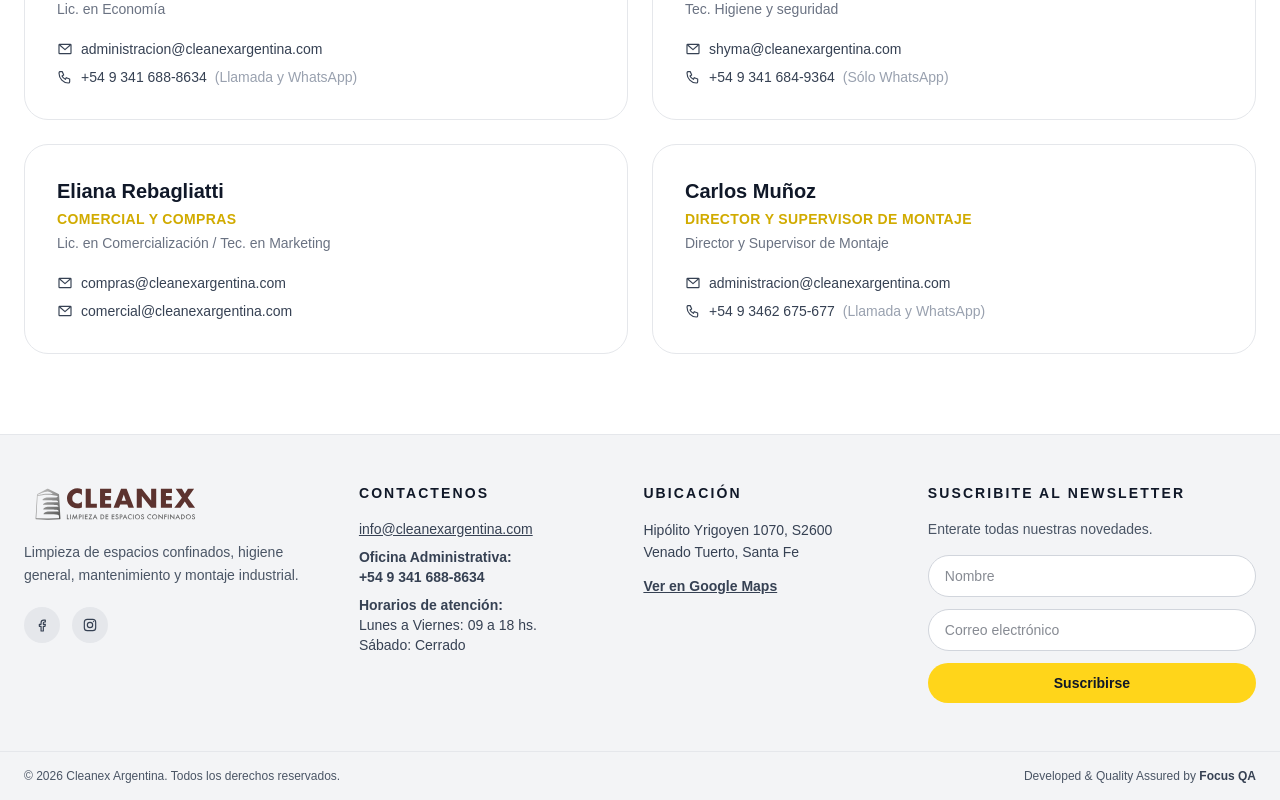
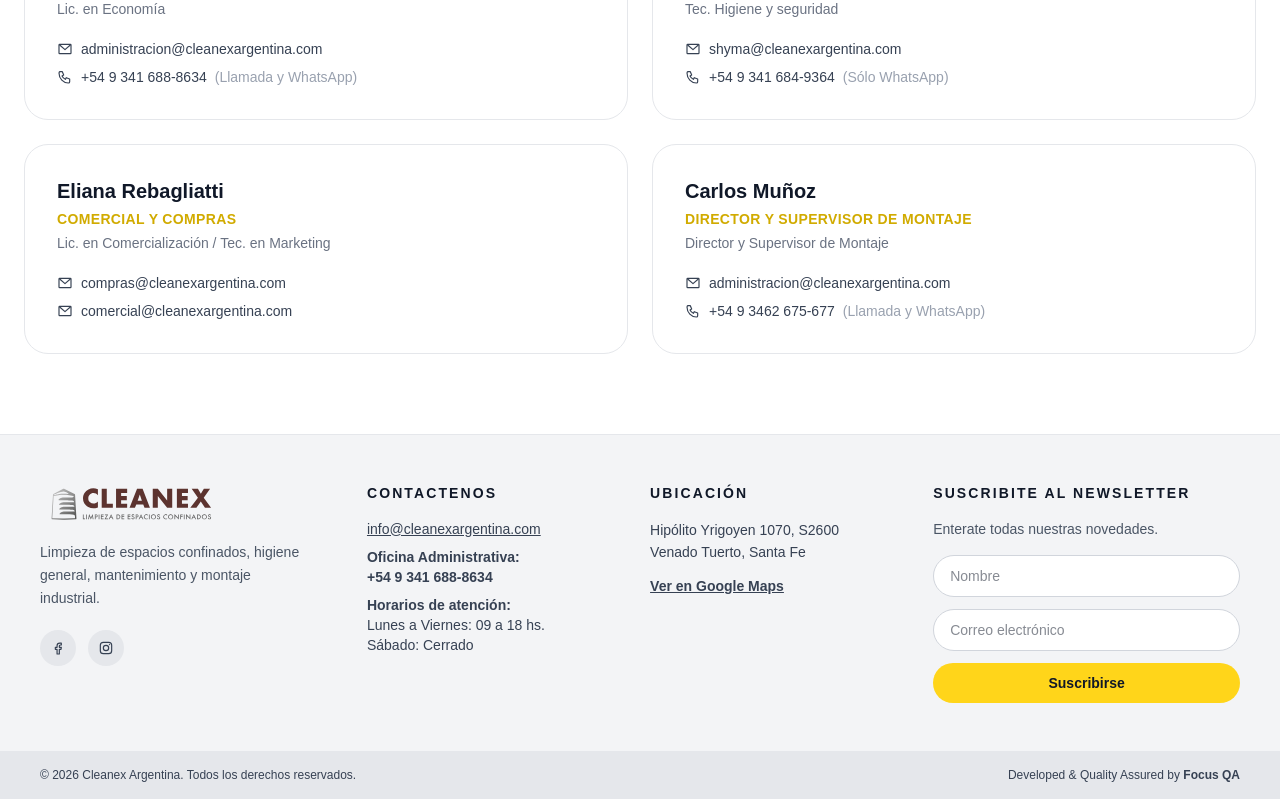
Before and after one commit to fabricanelo/cleanex-next, a Next.js app: page /empresa in a window 1280 px wide. Shown: the part 1822-2622 px from the top of the page. Built offline with nearby package versions, Linux system fonts and the light colour scheme.

Commit message:
footer and navbar updated

```diff
--- a/components/layout/Footer.tsx
+++ b/components/layout/Footer.tsx
@@ -12,7 +12,7 @@ const socialClassName =
 export default function Footer() {
   return (
     <footer className="border-t border-gray-200 bg-gray-100">
-      <Container className="grid gap-10 py-12 sm:grid-cols-2 lg:grid-cols-[1.2fr_1fr_1fr_1.3fr] lg:gap-8">
+      <Container wide className="grid gap-10 py-12 sm:grid-cols-2 lg:grid-cols-[1.2fr_1fr_1fr_1.4fr] lg:gap-8 xl:gap-16">
         <div>
           <Image
             src="/logos/cleanex-logo.svg"
@@ -114,8 +114,8 @@ export default function Footer() {
         </div>
       </Container>
 
-      <div className="border-t border-gray-200">
-        <Container className="flex flex-col gap-1 py-4 text-xs font-medium text-gray-600 sm:flex-row sm:items-center sm:justify-between">
+      <div className="bg-gray-200">
+        <Container wide className="flex flex-col gap-1 py-4 text-xs font-medium text-gray-700 sm:flex-row sm:items-center sm:justify-between">
           <p>
             © {new Date().getFullYear()} Cleanex Argentina. Todos los derechos
             reservados.
--- a/components/layout/Navbar.tsx
+++ b/components/layout/Navbar.tsx
@@ -53,7 +53,7 @@ export default function Navbar() {
 
   return (
     <header className="sticky top-0 z-50 border-b border-gray-200 bg-white">
-      <Container className="flex h-20 items-center justify-between">
+      <Container wide className="flex h-20 items-center justify-between">
         <Link href="/" onClick={closeMobile}>
           <Image
             src="/logos/cleanex-logo.svg"
@@ -108,7 +108,7 @@ export default function Navbar() {
 
       {mobileOpen && (
         <div className="max-h-[calc(100vh-5rem)] overflow-y-auto border-t border-gray-200 bg-white lg:hidden">
-          <Container className="flex flex-col py-2">
+          <Container wide className="flex flex-col py-2">
             {NAV_ITEMS.map((item) => (
               <div key={item.label} className="border-b border-gray-100 last:border-none">
                 <div className="flex items-center justify-between">
--- a/components/ui/Container.tsx
+++ b/components/ui/Container.tsx
@@ -3,14 +3,19 @@ import { ReactNode } from "react";
 interface ContainerProps {
   children: ReactNode;
   className?: string;
+  // Ancho ampliado (1536px) para navbar y footer; las secciones usan el default.
+  wide?: boolean;
 }
 
 export default function Container({
   children,
   className = "",
+  wide = false,
 }: ContainerProps) {
+  const width = wide ? "max-w-screen-2xl xl:px-10" : "max-w-7xl";
+
   return (
-    <div className={`mx-auto max-w-7xl px-6 ${className}`}>
+    <div className={`mx-auto px-6 ${width} ${className}`}>
       {children}
     </div>
   );
```
